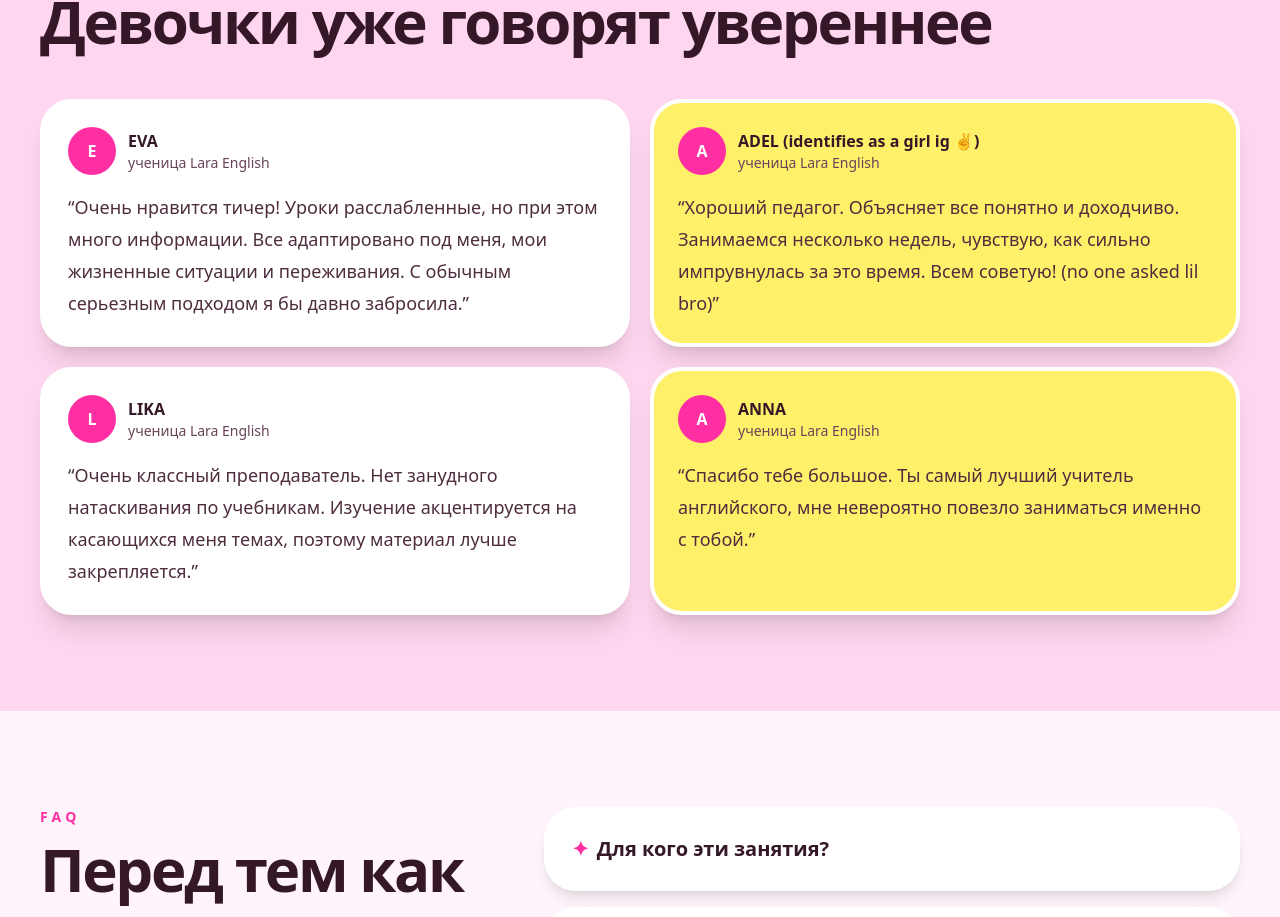
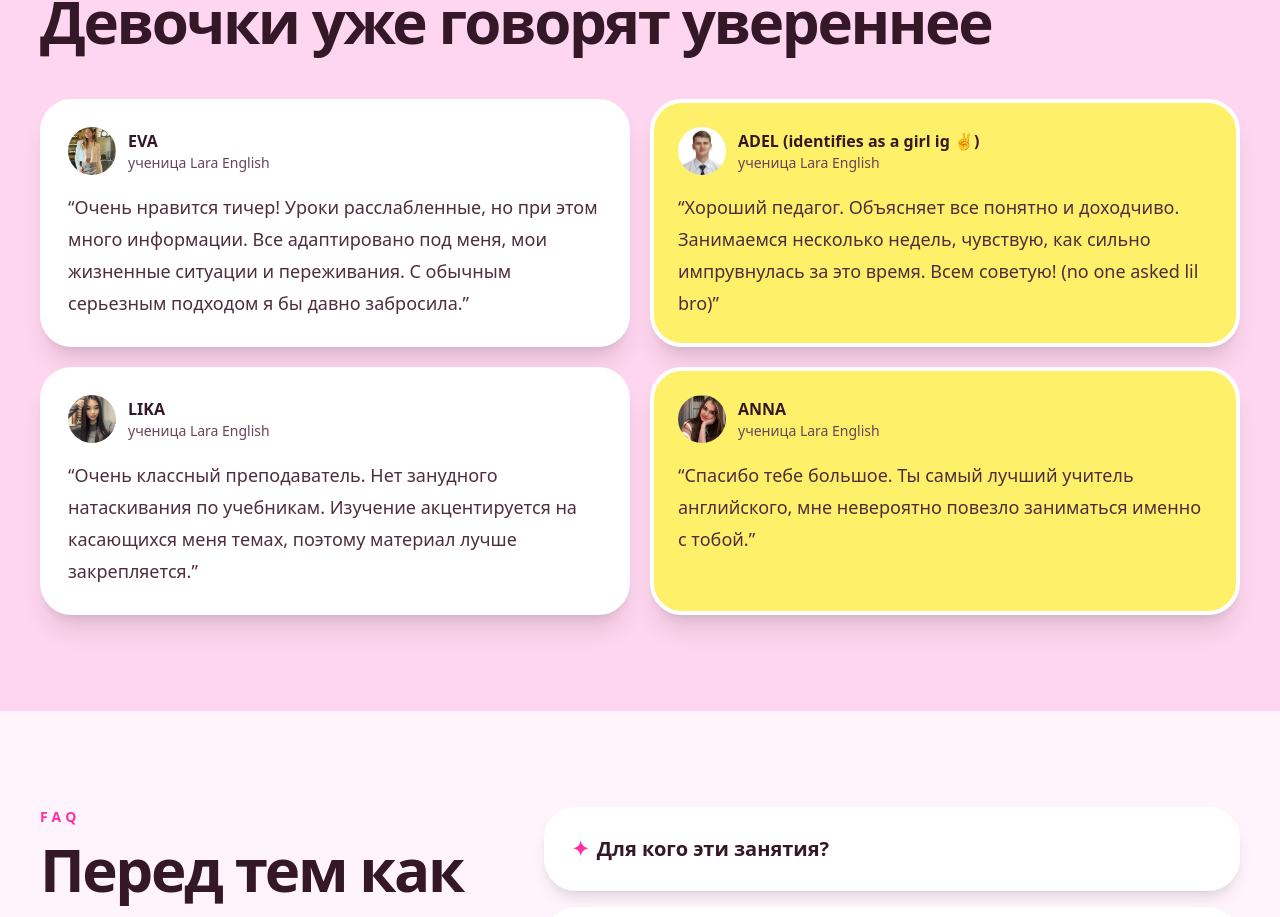
Before and after one commit to BabatahaMetehri/limara-website, a Next.js app: page / in a window 1280 px wide. Shown: the part 4620-5537 px from the top of the page. Built offline with nearby package versions, Linux system fonts and the light colour scheme; a web font is replaced by a local one.

Commit message:
feat: use student photos as avatars in testimonials

```diff
--- a/app/page.tsx
+++ b/app/page.tsx
@@ -63,18 +63,22 @@ const prices = [
 const testimonials = [
   {
     name: "EVA",
+    photo: "/images/eva.jpg",
     text: "Очень нравится тичер! Уроки расслабленные, но при этом много информации. Все адаптировано под меня, мои жизненные ситуации и переживания. С обычным серьезным подходом я бы давно забросила.",
   },
   {
     name: "ADEL (identifies as a girl ig ✌️)",
+    photo: "/images/adel.jpg",
     text: "Хороший педагог. Объясняет все понятно и доходчиво. Занимаемся несколько недель, чувствую, как сильно импрувнулась за это время. Всем советую! (no one asked lil bro)",
   },
   {
     name: "LIKA",
+    photo: "/images/lika.jpg",
     text: "Очень классный преподаватель. Нет занудного натаскивания по учебникам. Изучение акцентируется на касающихся меня темах, поэтому материал лучше закрепляется.",
   },
   {
     name: "ANNA",
+    photo: "/images/anna.jpg",
     text: "Спасибо тебе большое. Ты самый лучший учитель английского, мне невероятно повезло заниматься именно с тобой.",
   },
 ];
@@ -618,8 +622,14 @@ function Testimonials() {
               }`}
             >
               <div className="mb-4 flex items-center gap-3">
-                <div className="grid h-12 w-12 place-items-center rounded-full bg-[#ff2fa3] font-black text-white">
-                  {item.name[0]}
+                <div className="relative h-12 w-12 overflow-hidden rounded-full">
+                  <Image
+                    src={item.photo}
+                    alt={item.name}
+                    fill
+                    className="object-cover"
+                    unoptimized
+                  />
                 </div>
                 <div>
                   <p className="font-black">{item.name}</p>
```
